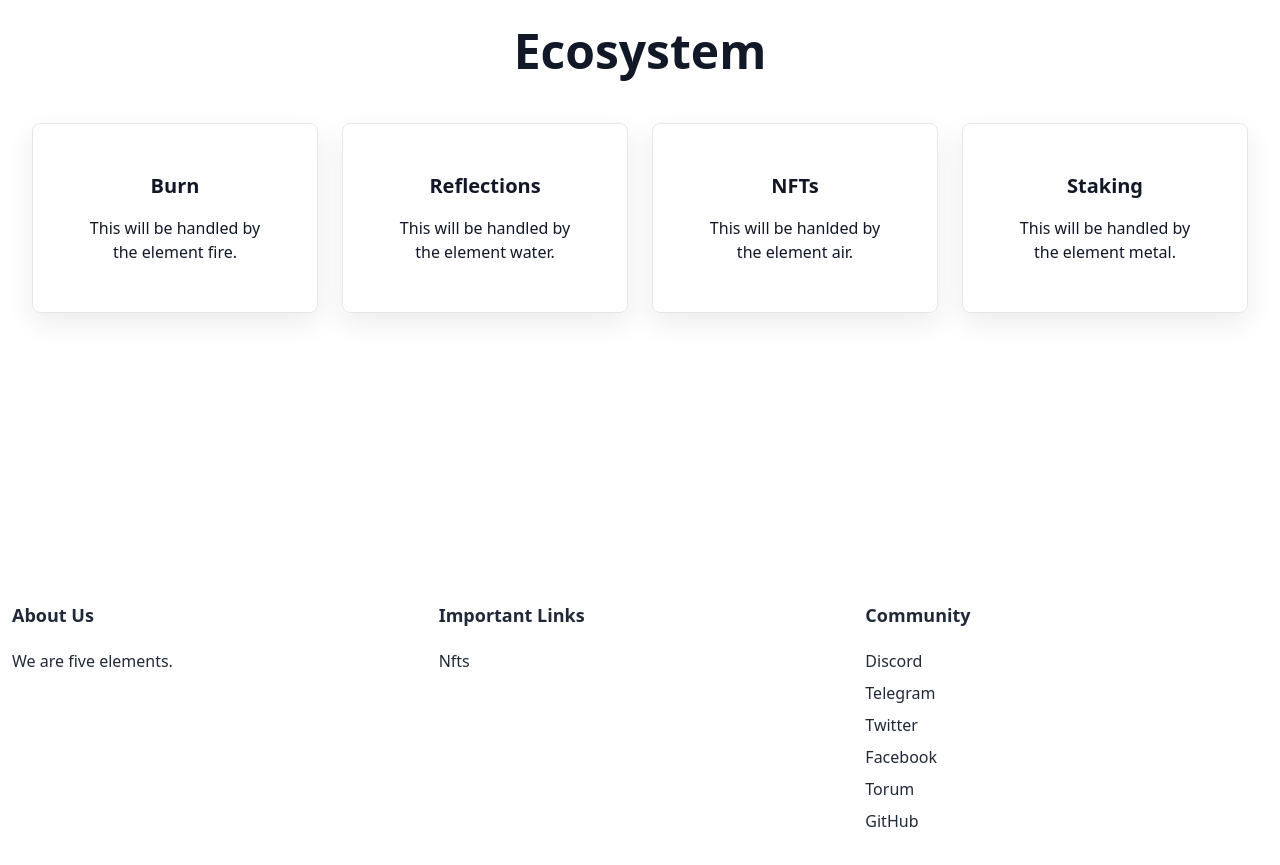
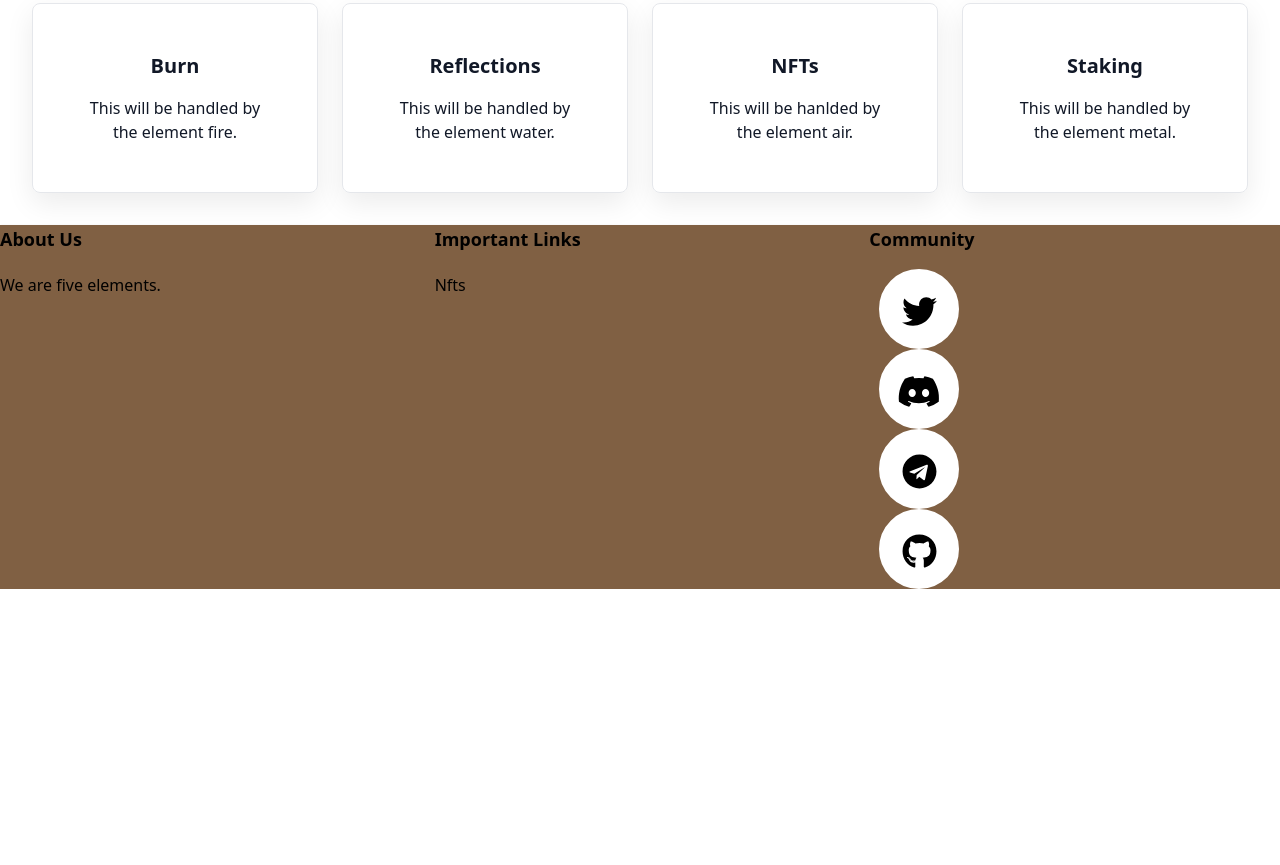
Before and after one commit to Five-Elements-Community/website, a Gatsby site: page / in a window 1280 px wide. Shown: the part 1019-1884 px from the top of the page. After the commit the page ends 1608 px from the top, so only its background shows below. Built offline with nearby package versions, Linux system fonts and the light colour scheme; Gatsby itself is replaced by a stand-in of ours.

Commit message:
add social media font awesome icons

```diff
--- a/gatsby-config.js
+++ b/gatsby-config.js
@@ -3,5 +3,5 @@ module.exports = {
     siteUrl: "https://www.yourdomain.tld",
     title: "Five Elements",
   },
-  plugins: ['gatsby-plugin-postcss'],
+  plugins: ['gatsby-plugin-postcss', 'gatsby-plugin-fontawesome-css'],
 };
--- a/package.json
+++ b/package.json
@@ -15,8 +15,13 @@
     "clean": "gatsby clean"
   },
   "dependencies": {
+    "@fortawesome/fontawesome-svg-core": "^1.2.36",
+    "@fortawesome/free-brands-svg-icons": "^5.15.4",
+    "@fortawesome/free-solid-svg-icons": "^5.15.4",
+    "@fortawesome/react-fontawesome": "^0.1.15",
     "autoprefixer": "^10.3.4",
     "gatsby": "^3.13.0",
+    "gatsby-plugin-fontawesome-css": "^1.1.0",
     "gatsby-plugin-postcss": "^4.13.0",
     "postcss": "^8.3.6",
     "react": "^17.0.1",
--- a/src/components/Introduction.tsx
+++ b/src/components/Introduction.tsx
@@ -1,7 +1,7 @@
 import React from 'react';
 
 const Introduction = () => (
-    <div className="container flex flex-col sm:flex-row justify-between items-center mx-auto py-4 px-8">
+    <div className="container mx-auto text-center">
       <div className="flex items-center text-2xl">
         This token has been created of five friends which characters describe the five elements. The potential and intepretation of five elements is limitless.
       </div>
--- a/src/components/layout/Footer.tsx
+++ b/src/components/layout/Footer.tsx
@@ -1,7 +1,9 @@
 import React from 'react';
+import { FontAwesomeIcon } from '@fortawesome/react-fontawesome'
+import { faGithub, faTwitter, faDiscord, faTelegram } from '@fortawesome/free-brands-svg-icons';
 
 const Footer = () => (
-  <footer className="container mx-auto py-16 px-3 mt-48 mb-8 text-gray-800">
+  <footer className="shadow bg-earth">
     <div className="flex -mx-3">
       <div className="flex-1 px-3">
         <h2 className="text-lg font-semibold">About Us</h2>
@@ -19,22 +21,24 @@ const Footer = () => (
         <h2 className="text-lg font-semibold">Community</h2>
         <ul className="mt-4 leading-loose">
           <li>
-            <a href="/">Discord</a>
+            <a className="social-media-li" href="/">
+              <FontAwesomeIcon icon={faTwitter} className="social-media-icon" />
+            </a>
           </li>
           <li>
-            <a href="/">Telegram</a>
+            <a className="social-media-li" href="/">
+              <FontAwesomeIcon icon={faDiscord} className="social-media-icon" />
+            </a>
           </li>
           <li>
-            <a href="/">Twitter</a>
+            <a className="social-media-li" href="/">
+              <FontAwesomeIcon icon={faTelegram} className="social-media-icon" />
+            </a>
           </li>
           <li>
-            <a href="/">Facebook</a>
-          </li>
-          <li>
-            <a href="/">Torum</a>
-          </li>
-          <li>
-            <a href="/">GitHub</a>
+            <a className="social-media-li" href="/">
+              <FontAwesomeIcon icon={faGithub} className="social-media-icon" />
+            </a>
           </li>
         </ul>
       </div>
--- a/src/components/layout/Header.tsx
+++ b/src/components/layout/Header.tsx
@@ -2,7 +2,7 @@ import React from 'react';
 import AnchorLink from 'react-anchor-link-smooth-scroll';
 
 const Header = () => (
-  <header className="sticky top-0 bg-white shadow">
+  <header className="sticky top-0 shadow bg-water bg-opacity-95">
     <div className="container flex flex-col sm:flex-row justify-between items-center mx-auto py-4 px-8">
       <div className="flex items-center text-2xl">
         Five Elements
--- a/src/pages/index.tsx
+++ b/src/pages/index.tsx
@@ -8,11 +8,7 @@ const IndexPage = () => (
   <Layout>
     <section id="intro" className="pt-20 md:pt-40">
       <div className="container mx-auto px-8 lg:flex">
-        <div className="text-center lg:text-left lg:w-1/2">
-          <p className="text-xl lg:text-2xl mt-6 font-light">
-            <Introduction/>
-          </p>
-        </div>
+        <Introduction/>
       </div>
     </section>
     <section id="buy" className="pt-20 md:pt-40">
--- a/src/styles/global.css
+++ b/src/styles/global.css
@@ -1,3 +1,59 @@
 @tailwind base;
 @tailwind components;
 @tailwind utilities;
+
+.social-media-li {
+  width: 80px;
+  height: 80px;
+  background-color: #fff;
+  text-align: center;
+  line-height: 80px;
+  font-size: 35px;
+  margin: 0 10px;
+  display: block;
+  border-radius: 50%;
+  position: relative;
+  overflow: hidden;
+  border: 3px solid #fff;
+  z-index: 1;
+}
+
+.social-media-li .social-media-icon {
+  position: relative;
+  transition: .5s;
+}
+
+.social-media-li:hover .social-media-icon{
+  color: #fff;
+  transform: rotateY(360deg);
+}
+
+.social-media-li:before {
+  content: "";
+  position: absolute;
+  top: 100%;
+  left: 0;
+  width: 100%;
+  height: 100%;
+  transition: .5s;
+}
+
+.social-media-li:hover:before {
+  top: 0;
+}
+
+ul li:nth-child(1) a:before{
+  background: #55acee;
+}
+
+ul li:nth-child(2) a:before{
+  background: #7289da;
+}
+
+ul li:nth-child(3) a:before{
+  background: #0088CC;
+}
+
+ul li:nth-child(4) a:before{
+  background: #333;
+}
--- a/tailwind.config.js
+++ b/tailwind.config.js
@@ -2,6 +2,14 @@ module.exports = {
   purge: ['./src/**/*.{js,jsx,ts,tsx}'],
   darkMode: false, // or 'media' or 'class'
   theme: {
+    backgroundColor: theme => ({
+        ...theme('colors'),
+        'air': '',
+        'fire': '',
+        'earth': '#806043',
+        'metal': '',
+        'water': '#024B86'
+    }),
     extend: {},
   },
   variants: {
```
Also changed, not shown: 1 other file.
